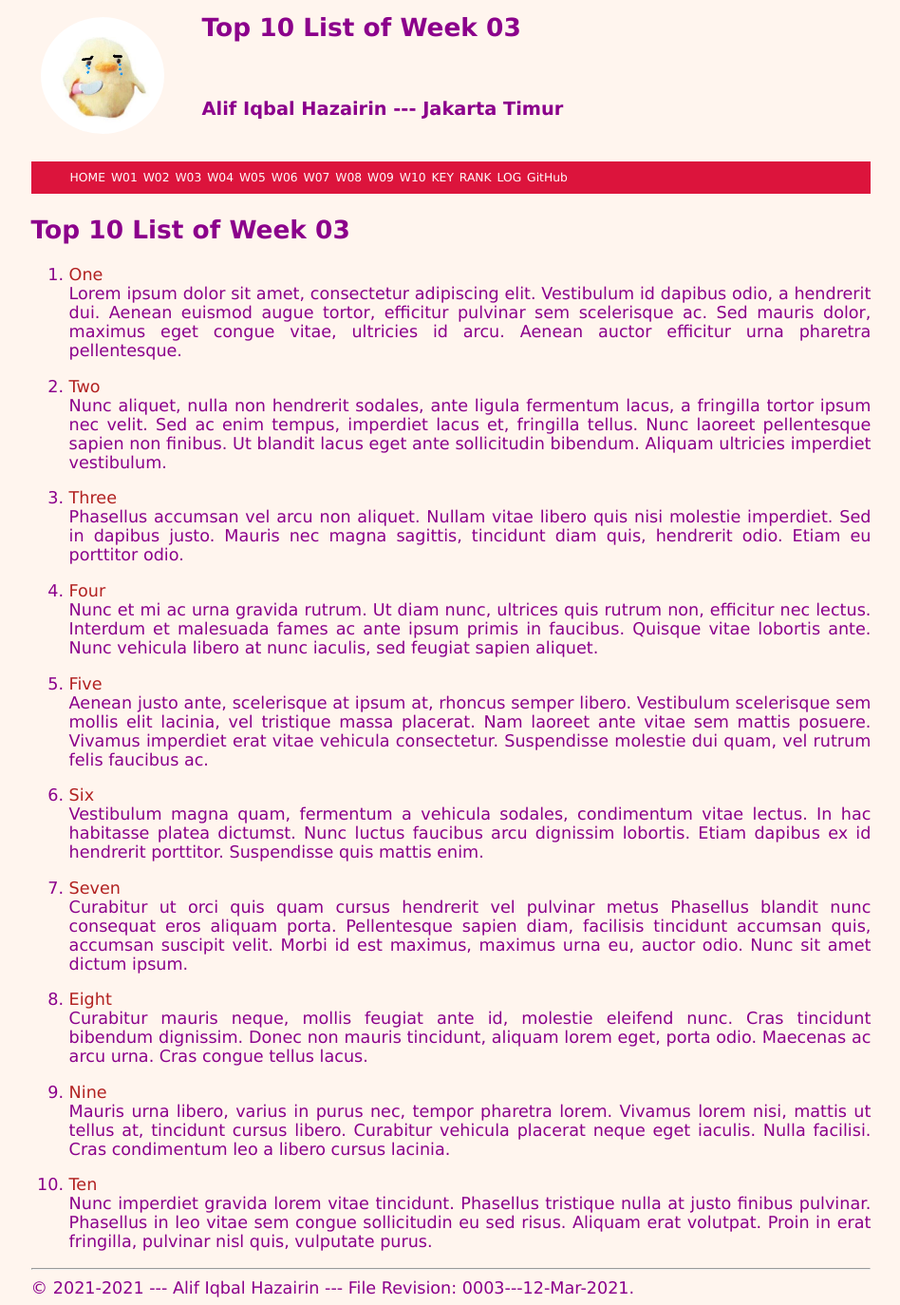
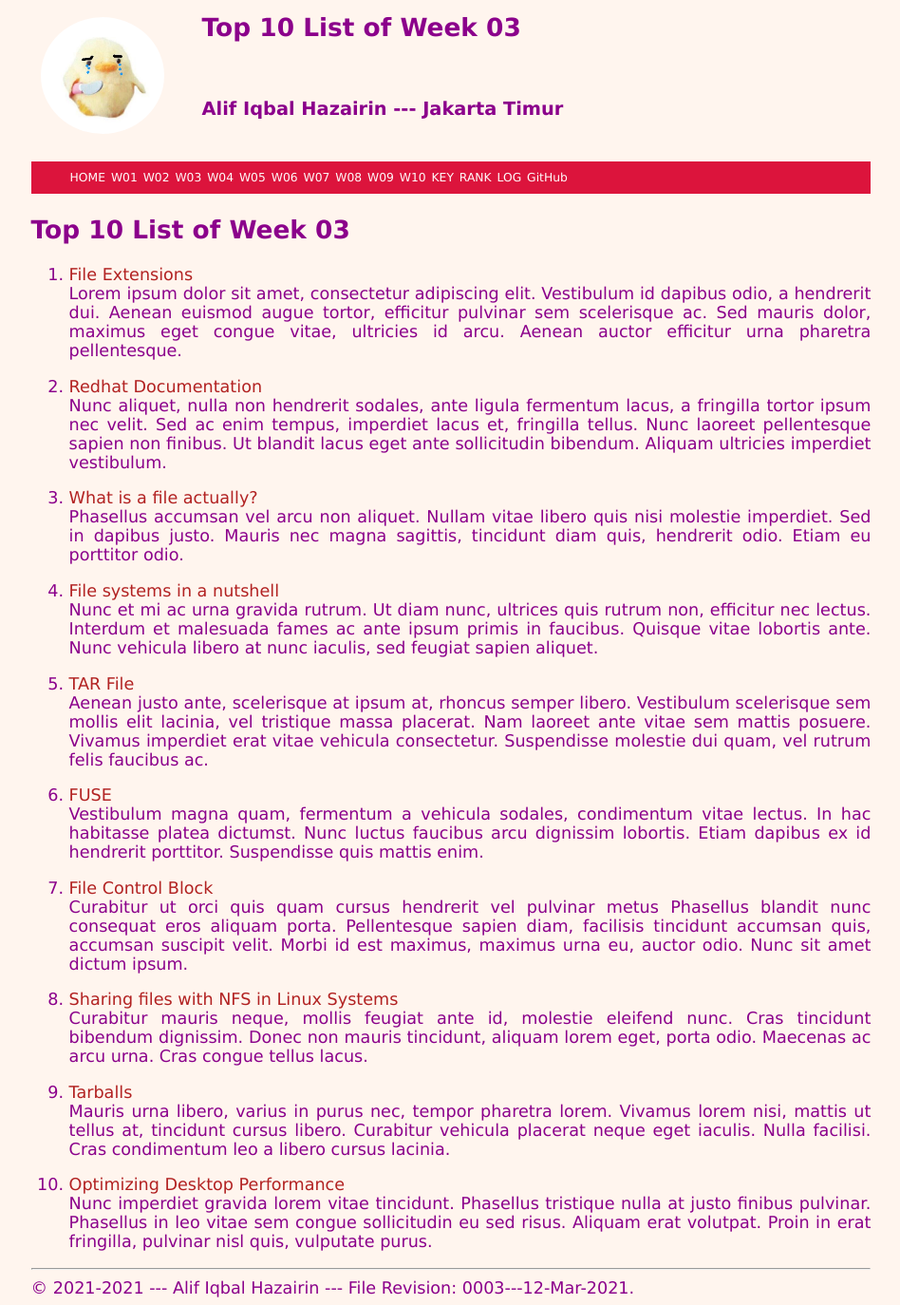
Before and after one commit to AlifHazairin/os211, a Jekyll site: the page built from w03.md, in a window 1280 px wide. Shown: the whole page at 95% size, without its empty margins (165-1113 px from the left). Built offline with Jekyll 4.4.1, drawn with Linux system fonts in a browser that asks for light colours; our own code applies the rules of GitHub Pages for plain Markdown files.

Commit message:
link for W03

```diff
--- a/w03.md
+++ b/w03.md
@@ -5,70 +5,70 @@ permalink: /W03/
 
 # Top 10 List of Week 03
 
-1. [One](https://en.wikipedia.org/wiki/1)<br>
+1. [File Extensions](https://www.howtogeek.com/356448/what-is-a-file-extension/)<br>
 Lorem ipsum dolor sit amet, consectetur adipiscing elit.
 Vestibulum id dapibus odio, a hendrerit dui.
 Aenean euismod augue tortor, efficitur pulvinar sem scelerisque ac.
 Sed mauris dolor, maximus eget congue vitae, ultricies id arcu.
 Aenean auctor efficitur urna pharetra pellentesque.
 
-2. [Two](https://en.wikipedia.org/wiki/2)<br>
+2. [Redhat Documentation](https://web.mit.edu/rhel-doc/5/RHEL-5-manual/Deployment_Guide-en-US/s1-filesystem-fhs.html)<br>
 Nunc aliquet, nulla non hendrerit sodales, ante ligula fermentum lacus, a fringilla tortor ipsum nec velit.
 Sed ac enim tempus, imperdiet lacus et, fringilla tellus.
 Nunc laoreet pellentesque sapien non finibus.
 Ut blandit lacus eget ante sollicitudin bibendum.
 Aliquam ultricies imperdiet vestibulum.
 
-3. [Three](https://en.wikipedia.org/wiki/3)<br>
+3. [What is a file actually?](https://www.computerhope.com/jargon/f/file.htm)<br>
 Phasellus accumsan vel arcu non aliquet.
 Nullam vitae libero quis nisi molestie imperdiet.
 Sed in dapibus justo.
 Mauris nec magna sagittis, tincidunt diam quis, hendrerit odio.
 Etiam eu porttitor odio.
 
-4. [Four](https://en.wikipedia.org/wiki/4)<br>
+4. [File systems in a nutshell](https://www.youtube.com/watch?v=KN8YgJnShPM)<br>
 Nunc et mi ac urna gravida rutrum.
 Ut diam nunc, ultrices quis rutrum non, efficitur nec lectus.
 Interdum et malesuada fames ac ante ipsum primis in faucibus.
 Quisque vitae lobortis ante.
 Nunc vehicula libero at nunc iaculis, sed feugiat sapien aliquet.
 
-5. [Five](https://en.wikipedia.org/wiki/5)<br>
+5. [TAR File](https://www.lifewire.com/tar-file-2622386)<br>
 Aenean justo ante, scelerisque at ipsum at, rhoncus semper libero.
 Vestibulum scelerisque sem mollis elit lacinia, vel tristique massa placerat.
 Nam laoreet ante vitae sem mattis posuere.
 Vivamus imperdiet erat vitae vehicula consectetur.
 Suspendisse molestie dui quam, vel rutrum felis faucibus ac.
 
-6. [Six](https://en.wikipedia.org/wiki/6)<br>
+6. [FUSE](https://www.kernel.org/doc/html/latest/filesystems/fuse.html)<br>
 Vestibulum magna quam, fermentum a vehicula sodales, condimentum vitae lectus.
 In hac habitasse platea dictumst.
 Nunc luctus faucibus arcu dignissim lobortis.
 Etiam dapibus ex id hendrerit porttitor.
 Suspendisse quis mattis enim.
 
-7. [Seven](https://en.wikipedia.org/wiki/7)<br>
+7. [File Control Block](https://www.easytechjunkie.com/what-is-a-file-control-block.htm)<br>
 Curabitur ut orci quis quam cursus hendrerit vel pulvinar metus
 Phasellus blandit nunc consequat eros aliquam porta.
 Pellentesque sapien diam, facilisis tincidunt accumsan quis, accumsan suscipit velit.
 Morbi id est maximus, maximus urna eu, auctor odio.
 Nunc sit amet dictum ipsum.
 
-8. [Eight](https://en.wikipedia.org/wiki/8)<br>
+8. [Sharing files with NFS in Linux Systems](https://www.dummies.com/computers/operating-systems/linux/how-to-share-files-with-nfs-on-linux-systems/)<br>
 Curabitur mauris neque, mollis feugiat ante id, molestie eleifend nunc.
 Cras tincidunt bibendum dignissim.
 Donec non mauris tincidunt, aliquam lorem eget, porta odio.
 Maecenas ac arcu urna.
 Cras congue tellus lacus.
 
-9. [Nine](https://en.wikipedia.org/wiki/9)<br>
+9. [Tarballs](https://www.networkworld.com/article/3328840/working-with-tarballs-on-linux.html)<br>
 Mauris urna libero, varius in purus nec, tempor pharetra lorem.
 Vivamus lorem nisi, mattis ut tellus at, tincidunt cursus libero.
 Curabitur vehicula placerat neque eget iaculis.
 Nulla facilisi.
 Cras condimentum leo a libero cursus lacinia.
 
-10. [Ten](https://en.wikipedia.org/wiki/10)<br>
+10. [Optimizing Desktop Performance](https://www.linuxjournal.com/article/8322)<br>
 Nunc imperdiet gravida lorem vitae tincidunt.
 Phasellus tristique nulla at justo finibus pulvinar.
 Phasellus in leo vitae sem congue sollicitudin eu sed risus.
```
